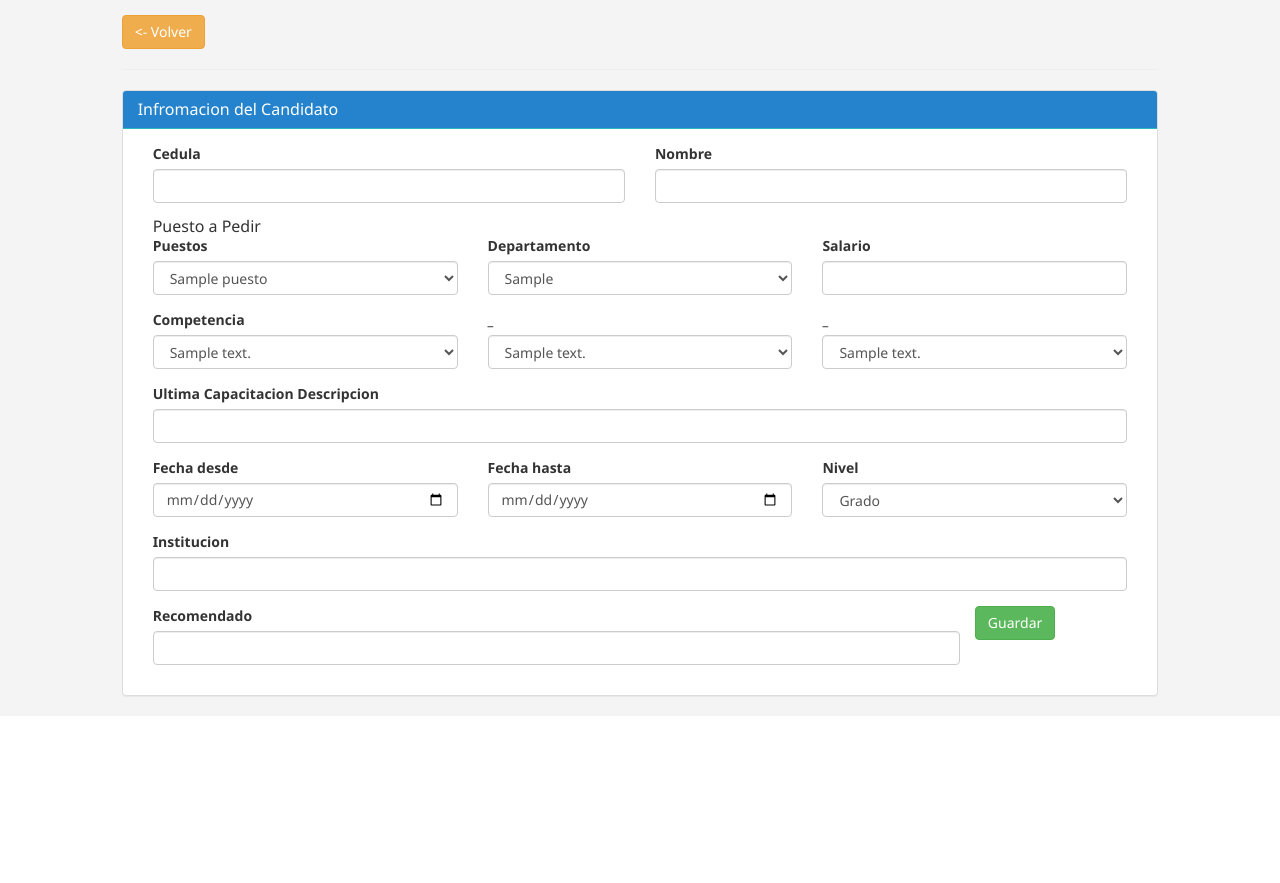
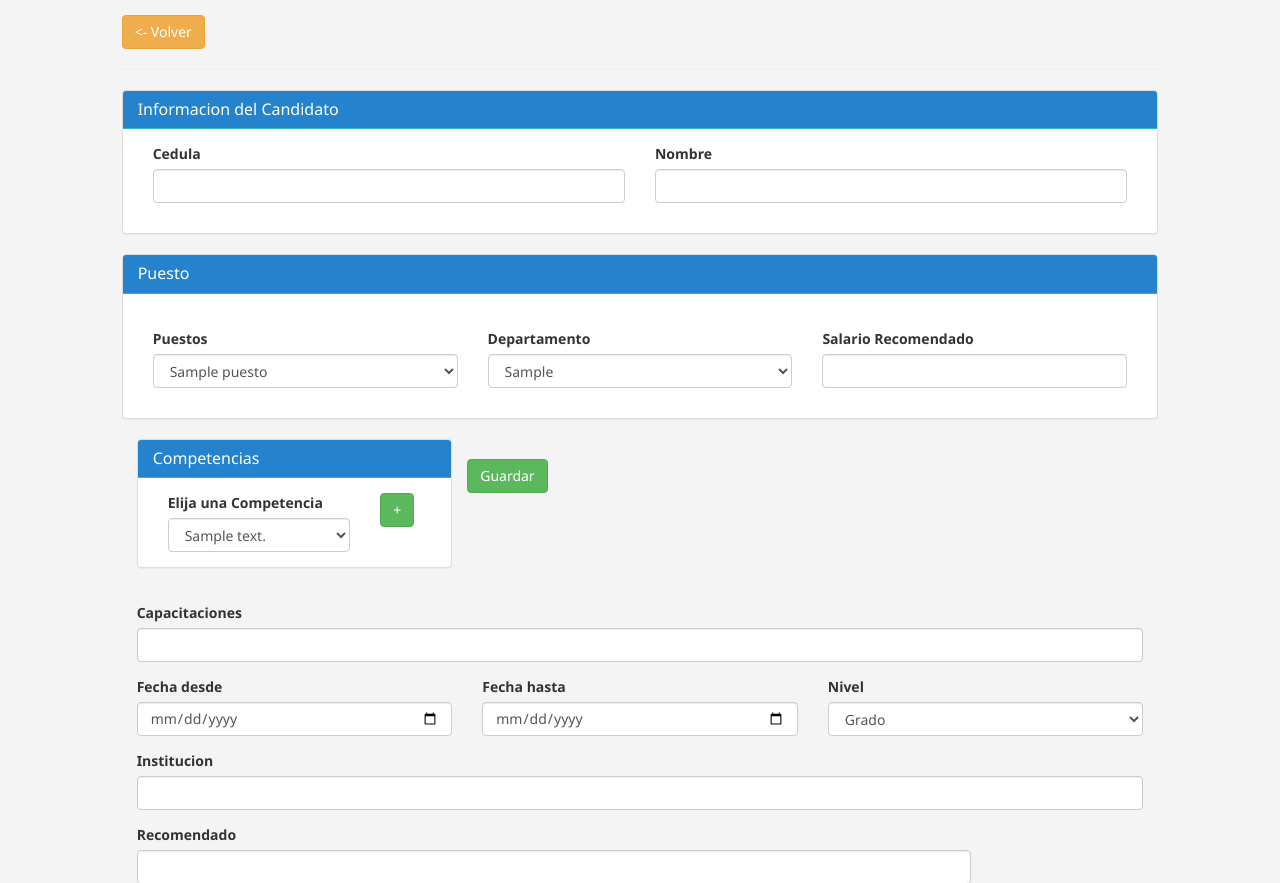
Before and after one commit to Waxtef/Proyecto-Reclutamiento-PHP, a CodeIgniter app: page /RH/index.php/candidatos_c/reclutamiento in a window 1280 px wide. Shown: the part 115-998 px from the top of the page. Before the commit the page ends 812 px from the top, so only its background shows below. Run offline with CodeIgniter, Linux system fonts and the light colour scheme; tables that the repository leaves empty or names only in its code hold one stand-in row (values such as "Sample post"); some libraries are stand-ins or nearby versions.

Commit message:
Mejora del Form de reclutar.php

```diff
--- a/application/views/Candidatos/reclutar.php
+++ b/application/views/Candidatos/reclutar.php
@@ -44,7 +44,6 @@
           <div class="col-md-10">
             <h1>Formulario Reclutamiento <small> Streek</small></h1>
           </div>
-
          </div>
       </div>
 </header>
@@ -52,17 +51,14 @@
 
 <div class="col-md-1"></div>
 <div class="col-md-10">
-             <?php
-             if($this->uri->segment(2) == "Guardado_exitoso"){
-
-              echo '<p class="text-success">Datos Guardados</p>';
-             } ?>
+  <?php if($this->uri->segment(2) == "Guardado_exitoso"){
+           echo '<p class="text-success">Datos Guardados</p>'; } ?>
   <a  href="<?php echo base_url(); ?>index.php/candidato_c/index" type="button" class="btn btn-warning"> <- Volver</a>
   <hr>
-         <!-- from para empleado -->
+         <!-- form para empleado -->
          <div class="panel panel-default">
             <div class="panel-heading main-color-bg">
-                <h3 class="panel-title">Infromacion del Candidato</h3>
+              <h3 class="panel-title">Informacion del Candidato</h3>
             </div>
             <div class="panel-body">
               <form method="post" action ="<?php echo base_url();?>index.php/candidatos_c/form_validation">
@@ -76,67 +72,79 @@
                 <input  name="nombre" type="text" class="form-control">
                 <?php echo form_error('nombre'); ?>
               </div>
+            </div>
+          </div>
+
+
+
               <!--Puestos-->
-                    <h3 class="panel-title col-md-12">Puesto a Pedir</h3>
+          <div class="panel panel-default">
+            <div class="panel-heading main-color-bg">
+              <h3 class="panel-title">Puesto</h3>
+            </div>
+            <div class="panel-body">
               <br>
-
               <div class="form-group col-md-4">
                 <label for="puesto">Puestos</label>
-
                 <select class="custom-select d-block form-control" id="puesto" name="puesto" required>
-                     <?php
-
-                     foreach($puesto as $p)
-
-                    {
+                <?php foreach($puesto as $p){
                         echo "<option value=".$p->Id_Puesto.">".$p->Nombre."</option>";}
-
                 ?>
-
                 </select>
                 <?php echo form_error('puesto'); ?>
               </div>
               <div class="form-group col-md-4">
                 <label for="puesto">Departamento</label>
-
                 <select class="custom-select d-block form-control" id="departamento" name="departamento" required>
-                     <?php
-
-                     foreach($puesto as $d)
-
-                    {
+                <?php foreach($puesto as $d){
                         echo "<option value=".$d->Id_Puesto.">".$p->Departamento."</option>";}
 
                 ?>
-
                 </select>
                 <?php echo form_error('departamento'); ?>
                 </div>
                 <div class="form-group col-md-4">
-                    <label>Salario</label>
+                  <label>Salario Recomendado</label>
                   <input  name="salario" type="text" class="form-control">
                   <?php echo form_error('salario'); ?>
                 </div>
+              </div>
+            </div>
 
 
+
+
+            <!-- Competencia-->
+
             <div class="form-group col-md-4">
-                    <label for="competencia">Competencia</label>
+
+              <div class="panel panel-default">
+                <div class="panel-heading main-color-bg">
+                  <h3 class="panel-title">Competencias</h3>
+                </div>
+                <div class="panel-body">
+                <form method="" action="">
+                <div class="col-md-9">
+                  <label for="competencia">Elija una Competencia</label>
                   <select class="custom-select d-block form-control" id="competencia" name="competencia" required>
                   <?php foreach($competencia as $c){echo "<option value=".$c->Id_Comp.">".$c->Descripcion."</option>";}?></select>
                 </div>
-                    <div class="form-group col-md-4">
-                    <label for="competencia2">_</label>
-                    <select class="custom-select d-block form-control" id="competencia2" name="competencia2" required>
-                     <?php foreach($competencia as $c){echo "<option value=".$c->Descripcion.">".$c->Descripcion."</option>";}?></select>
-                    </div>
-                    <div class="form-group col-md-4">
-                    <label for="competencia3">_</label>
-                    <select class="custom-select d-block form-control" id="competencia2" name="competencia2" required>
-                     <?php foreach($competencia as $c){echo "<option value=".$c->Descripcion.">".$c->Descripcion."</option>";}?></select>
+                <div class="col-md-3">
+                     <button type="button" name="agregar_comp" class="btn btn-success">+</button>
                 </div>
 
+                  </form>
+                </div>
+              </div>
+            </div>
+            <div>
+
+
+
+
+
                     <div class="form-group col-md-12">
-                    <label>Ultima Capacitacion Descripcion</label>
+                    <label>Capacitaciones </label>
                     <input  name="descripcion" type="text" class="form-control">
                     <?php echo form_error('descripcion'); ?>
                     </div>
@@ -179,4 +187,4 @@
                      </br>
                   <input type="submit" name="guardar" class="btn btn-success" value="Guardar">
                 </form>
-              </div></div></div></div>
+              </div>
```
Lines whose indentation alone changed are shown as unchanged.
